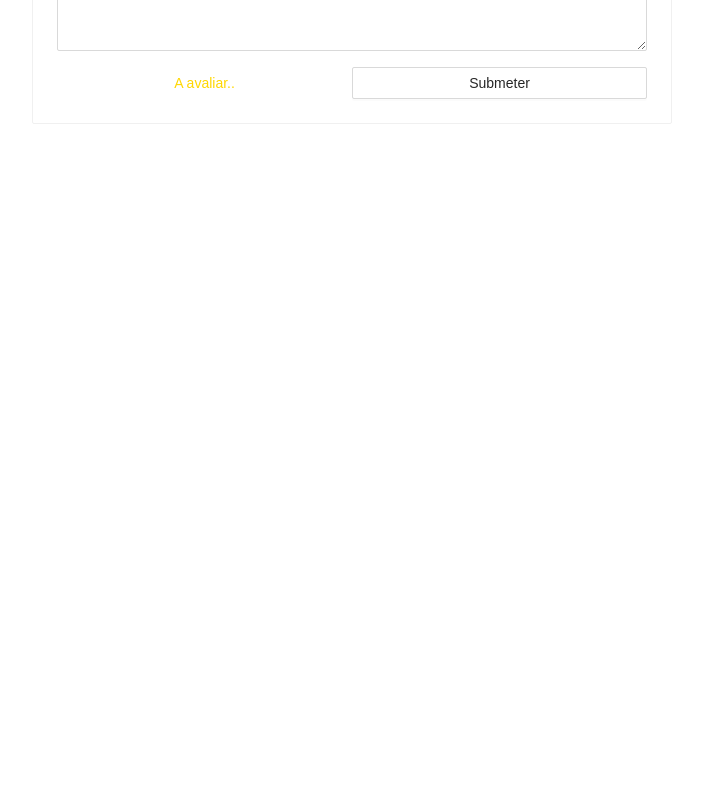
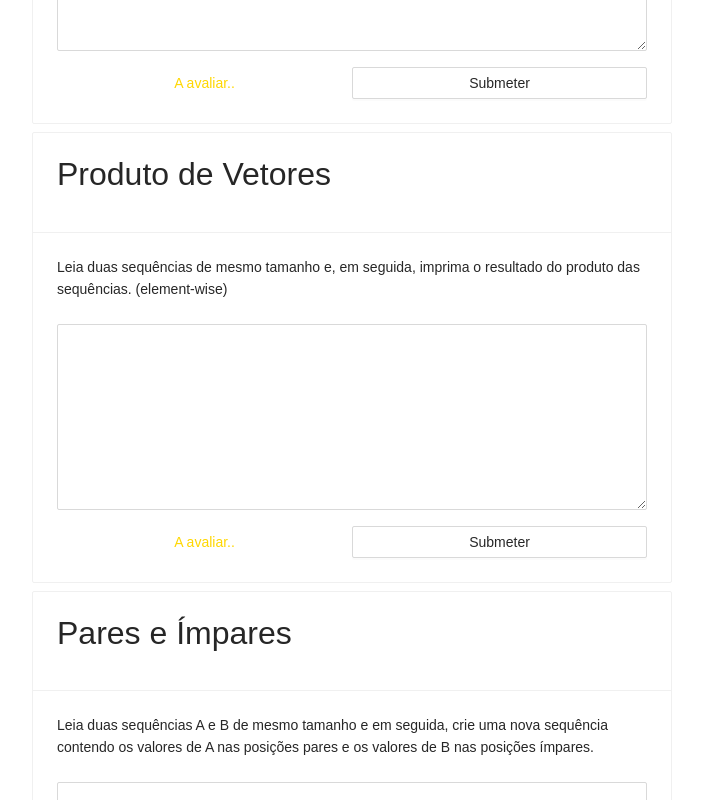
Before and after one commit to zJoaoP/Javascript-Evaluator, a React (Create React App) app: page / in a window 1280 px wide. Shown: the part 1820-2620 px from the top of the page, without its empty margins (288-991 px from the left). Before the commit the page ends 1944 px from the top, so only its background shows below. Built offline with nearby package versions, Linux system fonts and the light colour scheme.

Commit message:
Adding new problems

```diff
--- a/src/App.jsx
+++ b/src/App.jsx
@@ -31,8 +31,30 @@ const problems = [
     name: 'Na faixa!',
     description:
       'Leia uma sequência contendo 10 valores e, em seguida, imprima apenas os valores entre [10, 20].',
-    inputs: [['2 4 6 8 10 12 14 16 18 19']],
-    outputs: ['10 12 14 16 18 19\n'],
+    inputs: [['2 4 6 8 10 12 14 16 18 19'], ['1 2 3 4 5']],
+    outputs: ['10 12 14 16 18 19\n', '\n'],
+  },
+  {
+    name: 'Produto de Vetores',
+    description:
+      'Leia duas sequências de mesmo tamanho e, em seguida, imprima o resultado do produto das sequências. (element-wise)',
+    inputs: [
+      ['1', '2'],
+      ['1 2', '3 4'],
+      ['0 1 2', '3 4 5'],
+    ],
+    outputs: ['2\n', '3 8\n', '0 4 10\n'],
+  },
+  {
+    name: 'Pares e Ímpares',
+    description:
+      'Leia duas sequências A e B de mesmo tamanho e em seguida, crie uma nova sequência contendo os valores de A nas posições pares e os valores de B nas posições ímpares.',
+    inputs: [
+      ['1', '2'],
+      ['1 2', '3 4'],
+      ['0 1 2', '3 4 5'],
+    ],
+    outputs: ['1 2\n', '1 3 2 4\n', '0 3 1 4 2 5\n'],
   },
 ];
 
```
